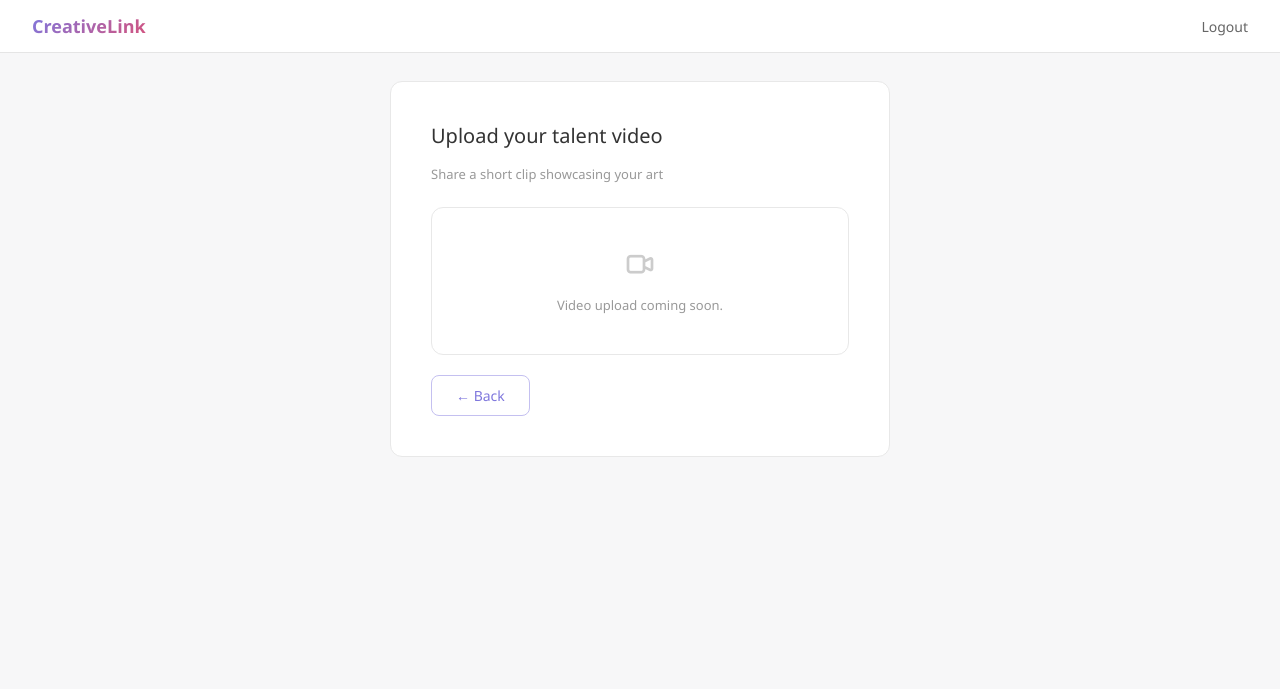
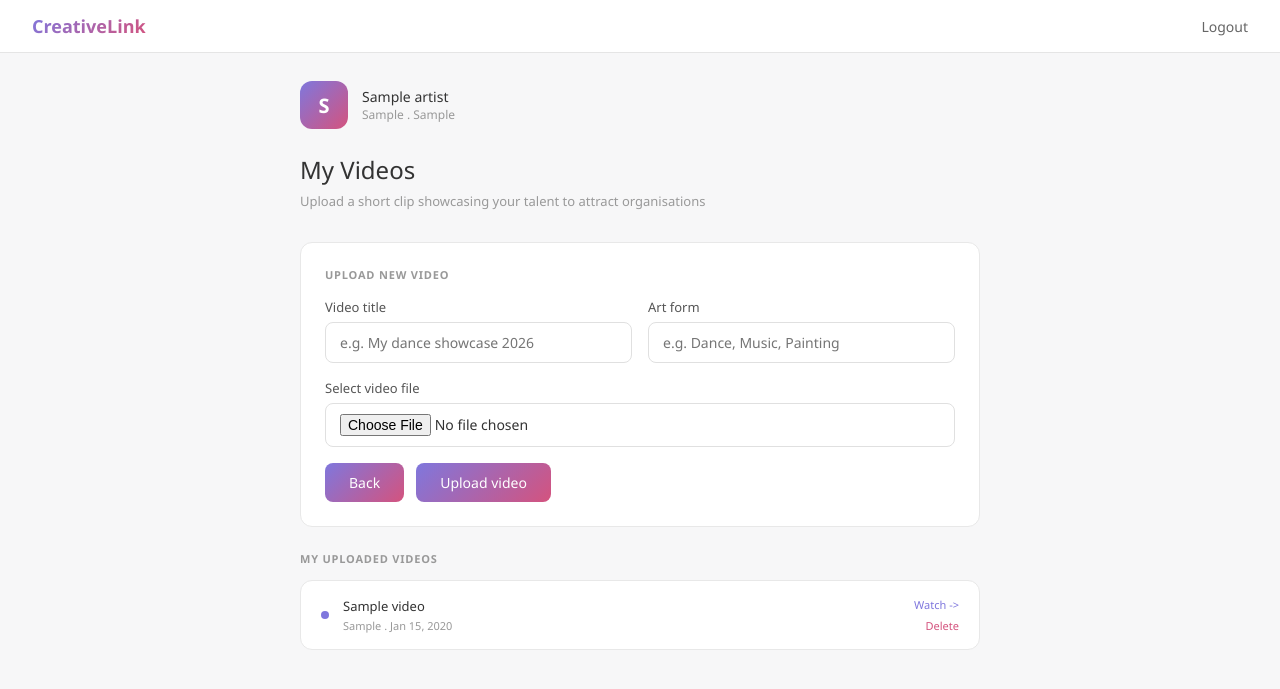
Before and after one commit to meghan-ke/CreativeLink, a Flask app: page /api/videos/upload in a window 1280 px wide. Shown: the top 689 px of the page. Run offline with Flask 3, Linux system fonts and the light colour scheme; the visitor is signed in with stand-in values (Sample User, id 1); tables that the repository leaves empty hold one stand-in row (values such as "Sample post").

```diff
--- a/app/routes/videos.py
+++ b/app/routes/videos.py
@@ -1,9 +1,66 @@
-from flask import Blueprint, render_template, session, redirect, url_for
+from flask import Blueprint, render_template, session, redirect, url_for, request, flash
+from app import db
+from app.models import Video, YoungArtist
+import cloudinary
+import cloudinary.uploader
+import os
+from dotenv import load_dotenv
+
+load_dotenv()
 
 videos_bp = Blueprint('videos', __name__)
 
-@videos_bp.route('/upload')
+cloudinary.config(
+    cloud_name=os.getenv('CLOUDINARY_CLOUD_NAME'),
+    api_key=os.getenv('CLOUDINARY_API_KEY'),
+    api_secret=os.getenv('CLOUDINARY_API_SECRET')
+)
+
+@videos_bp.route('/upload', methods=['GET', 'POST'])
 def upload():
     if 'user_id' not in session:
         return redirect(url_for('auth.login'))
-    return render_template('upload_video.html')
+
+    artist = YoungArtist.query.filter_by(user_id=session['user_id']).first()
+
+    if request.method == 'POST':
+        file = request.files.get('video')
+        title = request.form.get('title')
+        art_form = request.form.get('art_form')
+
+        if file and title and art_form:
+            upload_result = cloudinary.uploader.upload(
+                file,
+                resource_type='video',
+                folder='creativelink/videos'
+            )
+
+            new_video = Video(
+                young_artist_id=artist.id,
+                title=title,
+                art_form=art_form,
+                video_url=upload_result['secure_url'],
+                status='active'
+            )
+            db.session.add(new_video)
+            db.session.commit()
+            return redirect(url_for('videos.upload'))
+
+    videos = Video.query.filter_by(young_artist_id=artist.id).all()
+    return render_template('upload_video.html', artist=artist, videos=videos)
+
+@videos_bp.route('/delete/<video_id>')
+def delete(video_id):
+    if 'user_id' not in session:
+        return redirect(url_for('auth.login'))
+    video = Video.query.get_or_404(video_id)
+    db.session.delete(video)
+    db.session.commit()
+    return redirect(url_for('videos.upload'))
+
+
+@videos_bp.route('/artist/<artist_id>')
+def artist_videos(artist_id):
+    artist = YoungArtist.query.get_or_404(artist_id)
+    videos = Video.query.filter_by(young_artist_id=artist_id, status='active').all()
+    return render_template('artist_public_profile.html', artist=artist, videos=videos)
--- a/app/templates/upload_video.html
+++ b/app/templates/upload_video.html
@@ -1,15 +1,83 @@
 {% extends 'base.html' %}
 
 {% block content %}
-<div class="form-container">
-    <h2>Upload your talent video</h2>
-    <p class="step-indicator">Share a short clip showcasing your art</p>
-    <div class="empty-state" style="margin-top:20px">
-        <i class="ti ti-video" aria-hidden="true"></i>
-        <p>Video upload coming soon.</p>
+<div class="post-opp-container">
+
+    <div class="post-opp-header">
+        <div class="post-opp-logo">
+            <div class="org-avatar">{{ artist.name[0] }}</div>
+            <div>
+                <p class="org-name">{{ artist.name }}</p>
+                <p class="org-type">{{ artist.art_form }} . {{ artist.location }}</p>
+            </div>
+        </div>
+        <h1 class="post-opp-title">My Videos</h1>
+        <p class="post-opp-sub">Upload a short clip showcasing your talent to attract organisations</p>
     </div>
-    <div class="btn-row" style="margin-top:20px">
-        <a href="{{ url_for('artists.dashboard') }}" class="btn btn-secondary">← Back</a>
-    </div>
+
+    <!-- Upload form -->
+     <div class="form-section" style="margin-bottom:24px">
+        <p class="form-section-label">Upload new video</p>
+        <form method="POST" action="{{ url_for('videos.upload') }}"
+            enctype="multipart/form-data">
+            <div class="form-row">
+                <div class="form-group">
+                    <label> Video title</label>
+                    <input type="text" name="title"
+                        placeholder="e.g. My dance showcase 2026" required/>
+                </div>
+                <div class="form-group">
+                    <label> Art form</label>
+                    <input type="text" name="art_form"
+                        placeholder="e.g. Dance, Music, Painting" required/>
+                </div>
+            </div>
+            <div class="form-group">
+                <label> Select video file</label>
+                <input type="file" name="video" accept="video/*" required/>
+            </div>
+            <div class="btn-row">
+                <a href="{{ url_for('artists.dashboard') }}" class="btn btn-primary"> Back</a>
+                <button type="submit" class="btn btn-primary"> Upload video</button>
+            </div>
+        </form>
+     </div>
+
+     <!-- Existing videos -->
+      <div class="section-header">
+        <p class="section-label">My uploaded videos</p>
+      </div>
+
+      <div class="opp-list">
+        {% if videos %}
+            {% for video in videos %}
+            <div class="opp-card">
+                <div class="opp-left">
+                    <div class="opp-dot dot-purple"></div>
+                    <div>
+                        <p class="opp-title">{{ video.title }}</p>
+                        <p class="opp-meta">{{ video.art_form }} . {{ video.uploaded_at.strftime('%b %d, %Y') }}</p>
+                    </div>
+                </div>
+                <div class="opp-right">
+                    <a href="{{ video.video_url }}" target="_blank" class="opp-apply">
+                        Watch ->
+                    </a>
+                    <a href="{{ url_for('videos.delete', video_id=video.id) }}"
+                        class="opp-apply"
+                        style="color:#D4537E"
+                        onclick="return confirm('Delete this video?')">
+                        Delete
+                    </a>
+                </div>
+            </div>
+            {% endfor %}
+        {% else %}
+            <div class="empty-state">
+                <i class="ti ti-video" aria-hidden="true"></i>
+                <p> No videos uploaded yet. Upload your first video above.</p>
+            </div>
+        {% endif %}
+      </div>
 </div>
 {% endblock %}
```
Also changed, not shown: app/routes/opportunities.py (+29 -1 lines), app/templates/artist_public_profile.html (added, +97 -0 lines), app/templates/messages.html (+36 -43 lines), app/templates/org_dashboard.html (+8 -4 lines), app/templates/search_artists.html (+6 -1 lines), app/templates/view_applications.html (added, +63 -0 lines), static/css/style.css (+115 -0 lines), 1 other file.
